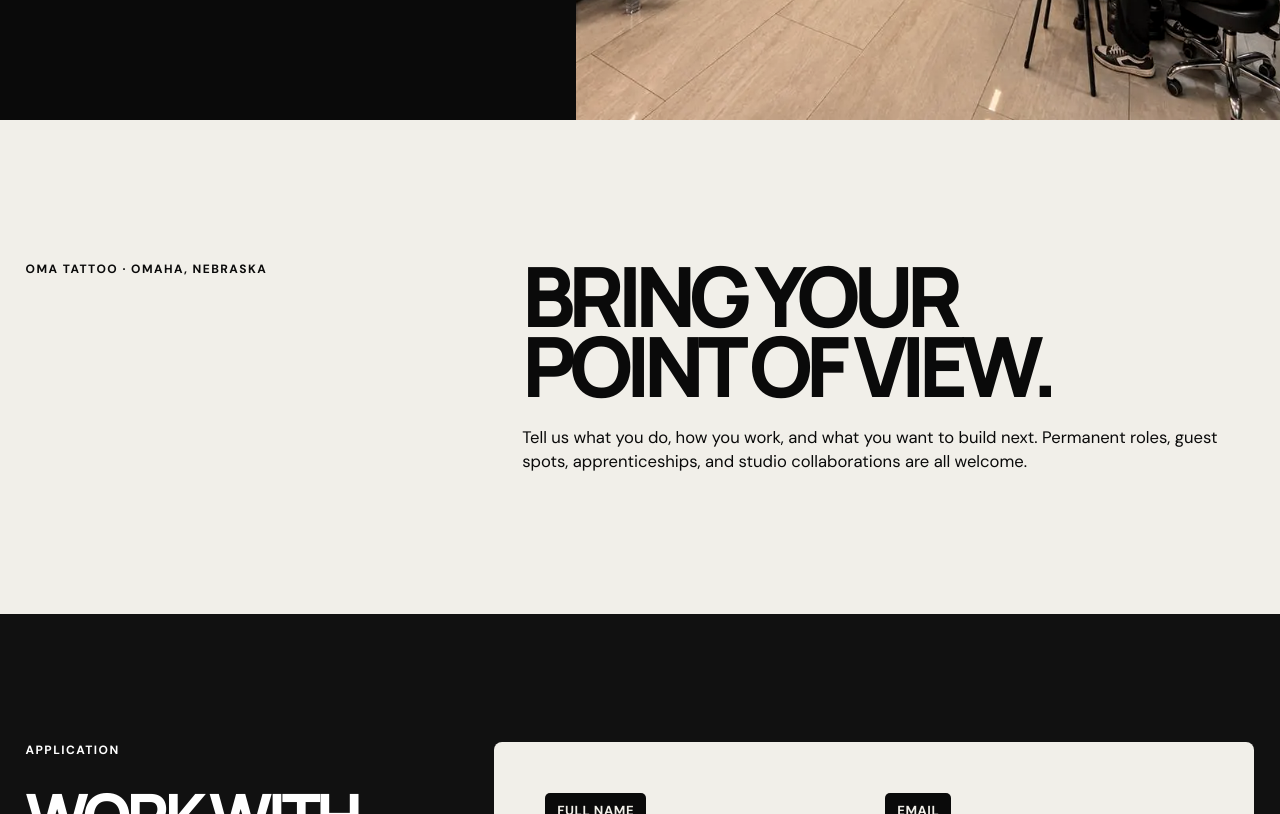
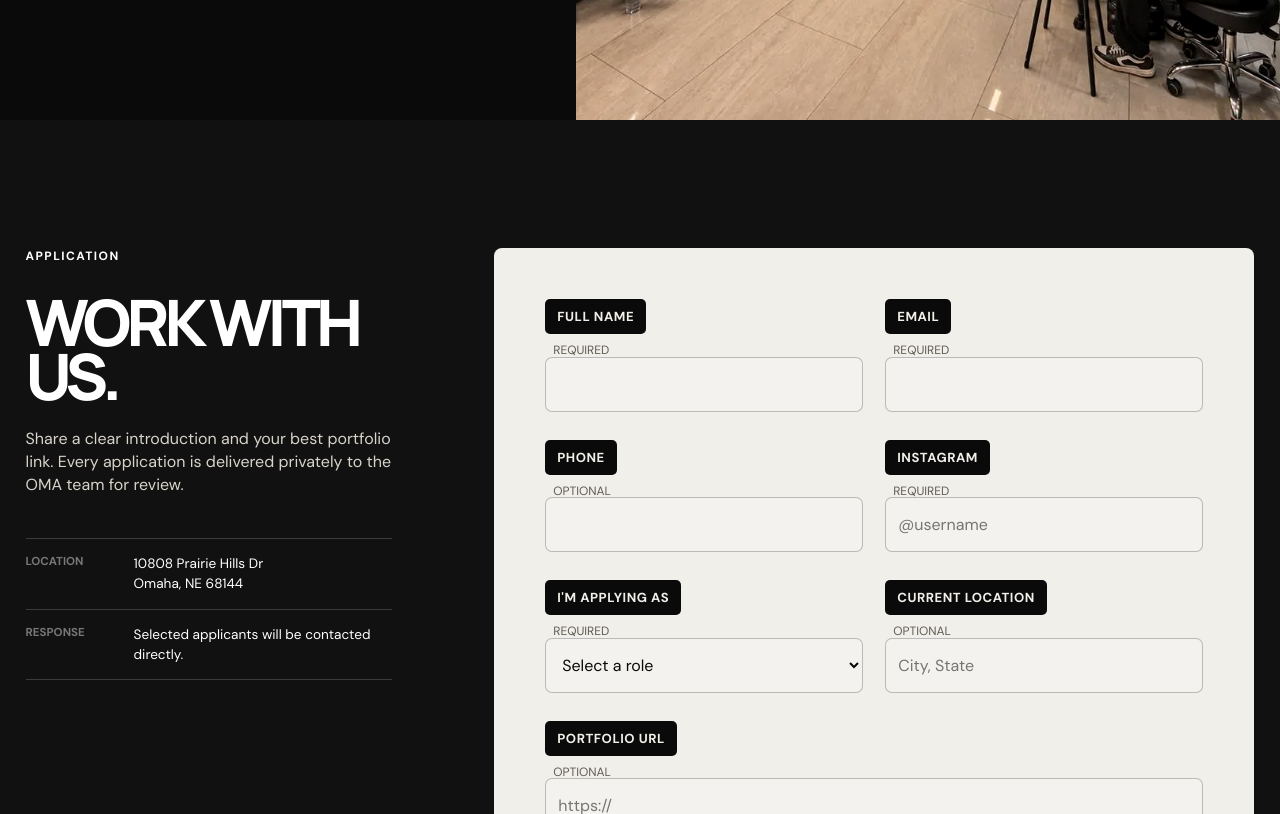
Before and after one commit to Hieng55/oma, a website: page dist/work-with-us.html in a window 1280 px wide. Shown: the part 640-1454 px from the top of the page. Drawn offline with Linux system fonts and the light colour scheme; some packages are replaced by stand-ins of ours; a script that the page names is missing.

Commit message:
Remove careers introduction section

```diff
--- a/dist/styles.css
+++ b/dist/styles.css
@@ -203,9 +203,6 @@ footer .footer-socials .footer-social-map{width:16px;height:22px;filter:none}
 .careers-hero-copy>p:not(.micro-label){max-width:58ch;margin:0 0 34px;color:var(--stone);font-size:1rem}
 .careers-hero-image{min-height:620px;overflow:hidden}
 .careers-hero-image img{height:100%;object-fit:cover;filter:saturate(.75) contrast(1.05)}
-.careers-intro{display:grid;grid-template-columns:.7fr 1.3fr;gap:clamp(40px,8vw,130px);padding:clamp(90px,11vw,160px) var(--gutter);background:var(--paper);color:var(--ink)}
-.careers-intro h2{max-width:900px;margin:0 0 24px;font:800 clamp(3.2rem,6.5vw,7.5rem)/.84 var(--display);letter-spacing:-.08em;text-transform:uppercase;text-wrap:balance}
-.careers-intro div>p{max-width:62ch;margin:0;font-size:clamp(1rem,1.3vw,1.25rem)}
 .careers-application{display:grid;grid-template-columns:minmax(260px,.65fr) minmax(0,1.35fr);gap:clamp(50px,8vw,130px);padding:clamp(90px,10vw,150px) var(--gutter);background:#111}
 .careers-application aside{position:sticky;top:125px;align-self:start}
 .careers-application aside h2{margin:0 0 24px;font:800 clamp(3rem,5vw,6rem)/.84 var(--display);letter-spacing:-.075em;text-transform:uppercase}
@@ -224,5 +221,5 @@ footer .footer-socials .footer-social-map{width:16px;height:22px;filter:none}
 .careers-submit button{width:100%;min-height:62px;border:0;border-radius:5px;background:var(--ink);color:var(--paper);font:800 clamp(1.5rem,2.5vw,2.5rem)/1 var(--display);letter-spacing:-.05em;text-transform:uppercase;cursor:pointer;transition:background-color .14s ease-out,color .14s ease-out,opacity .14s ease-out}
 .careers-submit button:hover{background:var(--warm);color:var(--ink)}
 .careers-submit button:disabled{cursor:wait;opacity:.58}
-@media(max-width:960px){.careers-hero{grid-template-columns:1fr;min-height:0}.careers-hero-copy{padding-top:130px}.careers-hero-image{height:62vw;min-height:390px}.careers-intro,.careers-application{grid-template-columns:1fr}.careers-application aside{position:static}.careers-application aside>p:not(.micro-label){max-width:62ch}}
-@media(max-width:620px){.careers-hero-copy{padding:115px 24px 70px}.careers-hero-copy h1{font-size:clamp(3.6rem,17vw,6rem)}.careers-intro,.careers-application{padding-inline:24px}.careers-form{padding:26px 20px}.careers-form-row{grid-template-columns:1fr;gap:0}}
+@media(max-width:960px){.careers-hero{grid-template-columns:1fr;min-height:0}.careers-hero-copy{padding-top:130px}.careers-hero-image{height:62vw;min-height:390px}.careers-application{grid-template-columns:1fr}.careers-application aside{position:static}.careers-application aside>p:not(.micro-label){max-width:62ch}}
+@media(max-width:620px){.careers-hero-copy{padding:115px 24px 70px}.careers-hero-copy h1{font-size:clamp(3.6rem,17vw,6rem)}.careers-application{padding-inline:24px}.careers-form{padding:26px 20px}.careers-form-row{grid-template-columns:1fr;gap:0}}
--- a/dist/work-with-us.html
+++ b/dist/work-with-us.html
@@ -31,11 +31,6 @@
         <a class="outline-button" href="#application">Start your application</a>
       </div>
       <div class="careers-hero-image"><img src="assets/studio-wide.webp" alt="Artists and clients inside OMA Tattoo" fetchpriority="high" decoding="async"></div>
-    </section>
-
-    <section class="careers-intro" aria-labelledby="careers-heading">
-      <p class="micro-label">OMA Tattoo · Omaha, Nebraska</p>
-      <div><h2 id="careers-heading">Bring your point of view.</h2><p>Tell us what you do, how you work, and what you want to build next. Permanent roles, guest spots, apprenticeships, and studio collaborations are all welcome.</p></div>
     </section>
 
     <section class="careers-application" id="application">
```
